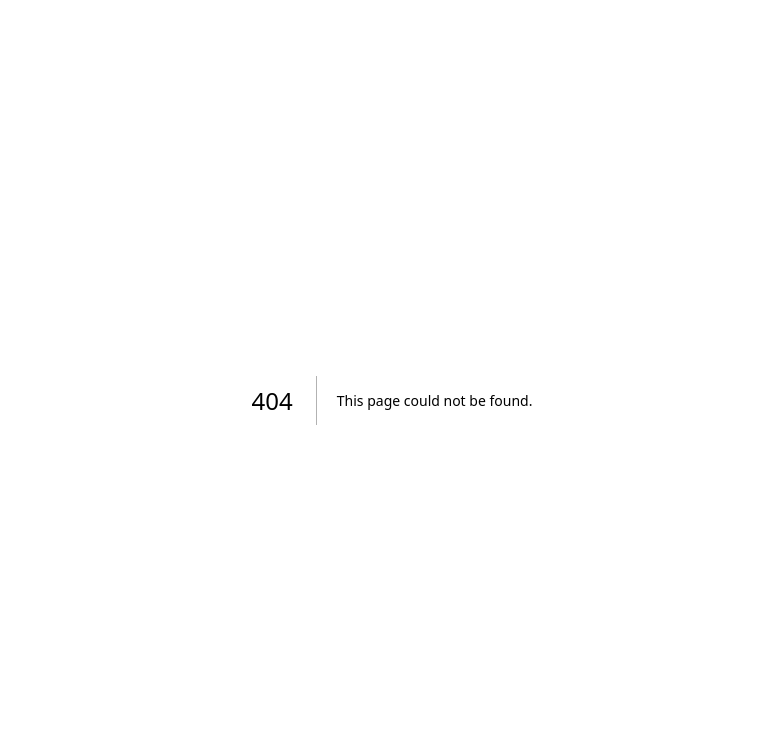
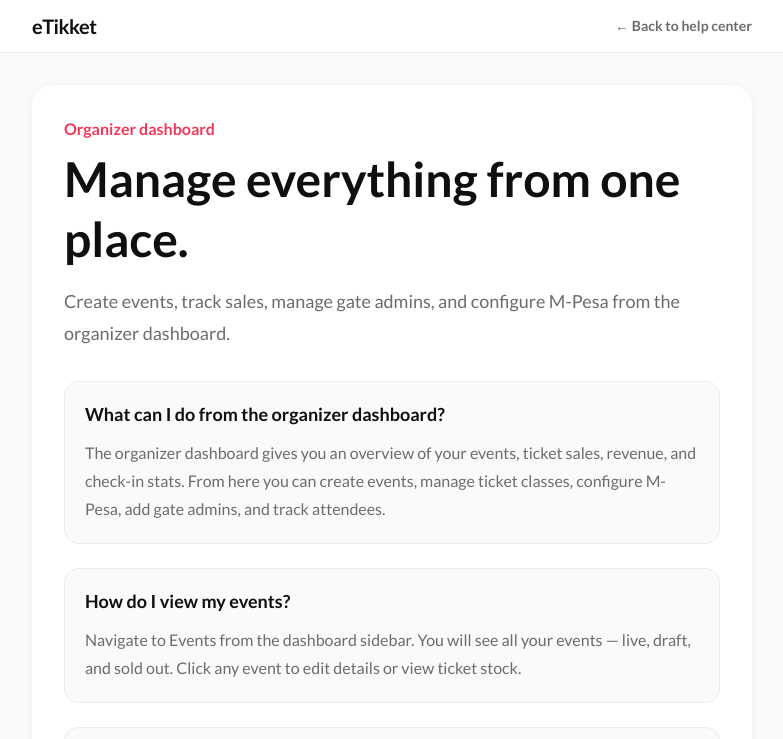
Before and after one commit to dennismutuku2005/eTikket, a Next.js app: page /help/organizer-dashboard in a window 1280 px wide. Before the commit this address had no page. Shown: the top 739 px of the page, without its empty margins (248-1031 px from the left). Built offline with nearby package versions, Linux system fonts and the light colour scheme.

Commit message:
feature: added

```diff
--- /dev/null
+++ b/app/help/organizer-dashboard/page.js
@@ -0,0 +1,81 @@
+import Link from "next/link";
+
+const faqs = [
+  {
+    q: "What can I do from the organizer dashboard?",
+    a: "The organizer dashboard gives you an overview of your events, ticket sales, revenue, and check-in stats. From here you can create events, manage ticket classes, configure M-Pesa, add gate admins, and track attendees.",
+  },
+  {
+    q: "How do I view my events?",
+    a: "Navigate to Events from the dashboard sidebar. You will see all your events — live, draft, and sold out. Click any event to edit details or view ticket stock.",
+  },
+  {
+    q: "How do I track ticket sales?",
+    a: "The dashboard home shows key numbers: active events, tickets remaining, gate admins, and QR scans today. The Payments section shows gross sales, transactions, and pending payouts.",
+  },
+  {
+    q: "How do I create a new event?",
+    a: "Go to Create new event from the dashboard. Fill in the event name, description, category, date, time, location, and upload a cover image. Then add your ticket classes with prices and quantities.",
+  },
+  {
+    q: "Can I edit an event after publishing?",
+    a: "Yes. You can edit event details, update ticket quantities, or change prices from the event management section. Changes reflect on the public event page immediately.",
+  },
+  {
+    q: "How do I see who bought tickets?",
+    a: "The Attendees section shows all ticket buyers, their names, phone numbers, and check-in status. You can see who has checked in and who is still pending at the gate.",
+  },
+  {
+    q: "What is the difference between active and sold out events?",
+    a: "Active events still have tickets available for purchase. Sold out events have reached zero available tickets. You can increase capacity or add more ticket classes to a sold out event.",
+  },
+  {
+    q: "Can I have multiple organizers?",
+    a: "Each organizer account is separate. If you need team members to help manage events, create gate admin accounts from the Staff section and assign them scanner access.",
+  },
+];
+
+export default function OrganizerDashboardHelpPage() {
+  return (
+    <main className="min-h-screen bg-[#fafafa] text-[#0f0f10]">
+      <header className="border-b border-[#ececec] bg-white">
+        <div className="mx-auto flex max-w-3xl items-center justify-between gap-4 px-4 py-3 sm:px-6">
+          <Link href="/" aria-label="eTikket home">
+            <span className="text-xl font-bold tracking-tight">eTikket</span>
+          </Link>
+          <Link href="/help" className="text-sm font-semibold text-[#6b6b70] hover:text-[#0f0f10]">
+            ← Back to help center
+          </Link>
+        </div>
+      </header>
+
+      <section className="mx-auto max-w-3xl px-4 py-8 sm:px-6">
+        <div className="rounded-[20px] bg-white p-6 shadow-[0_2px_8px_rgba(15,15,16,0.06)] sm:p-8">
+          <p className="text-base font-bold text-[#f33959]">Organizer dashboard</p>
+          <h1 className="mt-2 text-4xl font-bold leading-tight sm:text-5xl">Manage everything from one place.</h1>
+          <p className="mt-4 text-lg leading-8 text-[#6b6b70]">
+            Create events, track sales, manage gate admins, and configure M-Pesa from the organizer dashboard.
+          </p>
+
+          <div className="mt-8 space-y-6">
+            {faqs.map((faq) => (
+              <div key={faq.q} className="rounded-[14px] border border-[#ececec] bg-[#fafafa] p-5">
+                <h2 className="text-lg font-bold leading-snug text-[#0f0f10]">{faq.q}</h2>
+                <p className="mt-3 text-base leading-7 text-[#6b6b70]">{faq.a}</p>
+              </div>
+            ))}
+          </div>
+
+          <div className="mt-8 flex flex-wrap gap-3">
+            <Link href="/organizer/login" className="rounded-full bg-[#f33959] px-5 py-3 text-sm font-bold text-white hover:bg-[#d92847]">
+              Open organizer dashboard
+            </Link>
+            <Link href="/help" className="rounded-full border border-[#ececec] px-5 py-3 text-sm font-bold hover:bg-[#f4f4f5]">
+              Help center
+            </Link>
+          </div>
+        </div>
+      </section>
+    </main>
+  );
+}
```
